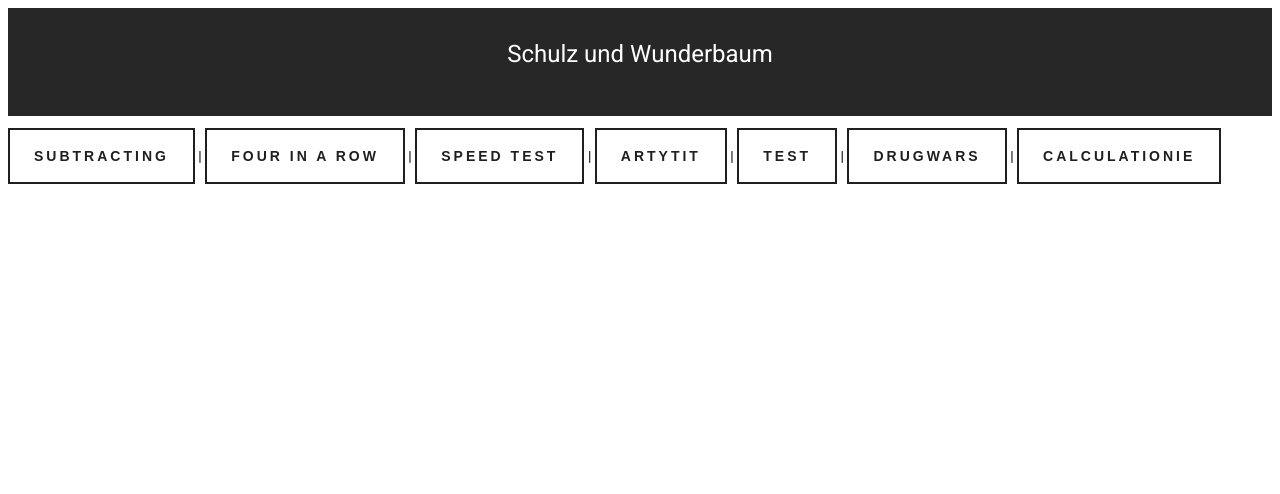
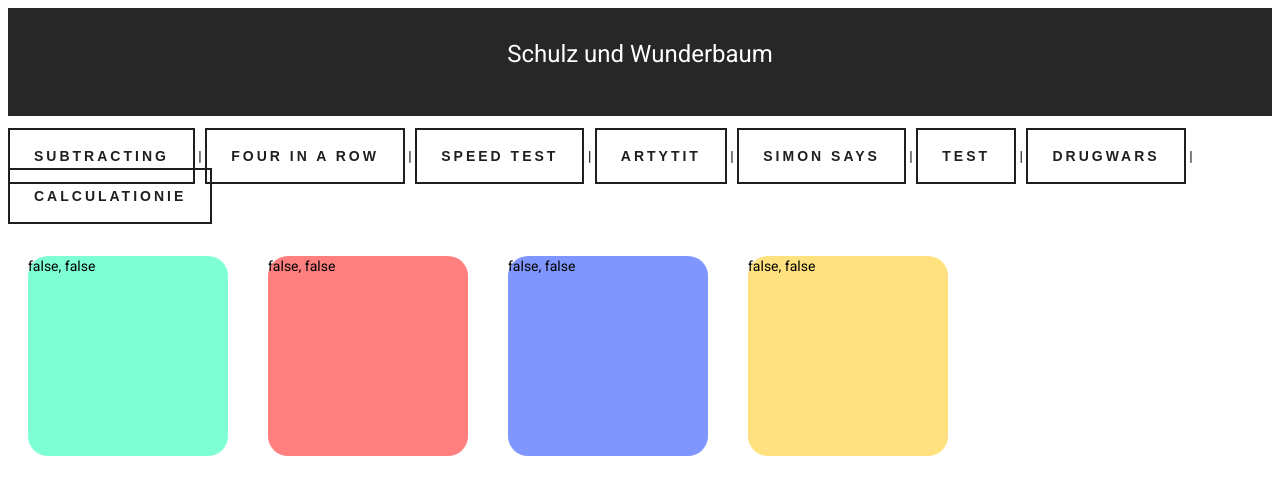
Before and after one commit to AmonMcDuul/schulz-und-wunderbaum-frontend, an Angular app: page /simonsays in a window 1280 px wide. Before the commit this address led to /. Shown: the top 494 px of the page. Built offline with nearby package versions, Linux system fonts and the light colour scheme.

Commit message:
simonsays async not yet working

```diff
--- a/src/app/app.component.html
+++ b/src/app/app.component.html
@@ -7,6 +7,7 @@
   <a class="btn btn-dark btn-big" routerLink="/fourinarow">Four in a Row</a> |
   <a class="btn btn-dark btn-big" routerLink="/typespeed">Speed Test</a> |
   <a class="btn btn-dark btn-big" routerLink="/generative">Artytit</a> |
+  <a class="btn btn-dark btn-big" routerLink="/simonsays">Simon Says</a> |
   <a class="btn btn-dark btn-big" routerLink="/test">Test</a> |
   <a class="btn btn-dark btn-big" routerLink="/drugwars">DrugWars</a> |
   <a class="btn btn-dark btn-big" routerLink="/calculations">Calculationie</a>
--- a/src/app/app.module.ts
+++ b/src/app/app.module.ts
@@ -31,6 +31,7 @@ import { FourInARowComponent } from './four-in-a-row/four-in-a-row.component';
 import { GamedialogComponent } from './four-in-a-row/gamedialog/gamedialog.component';
 import { TypespeedComponent } from './typespeed/typespeed.component';
 import { GenerativeComponent } from './generative/generative.component';
+import { SimonsaysComponent } from './simonsays/simonsays.component';
 
 
 
@@ -51,6 +52,7 @@ import { GenerativeComponent } from './generative/generative.component';
     FourInARowComponent,
     TypespeedComponent,
     GenerativeComponent,
+    SimonsaysComponent,
   ],
   imports: [
     FlexLayoutModule,
@@ -72,6 +74,7 @@ import { GenerativeComponent } from './generative/generative.component';
       {path: 'fourinarow', component: FourInARowComponent},
       {path: 'typespeed', component: TypespeedComponent},
       {path: 'generative', component: GenerativeComponent},
+      {path: 'simonsays', component: SimonsaysComponent},
       {path: 'test', component: TestComponent},
       {path: 'drugwars', component: DrugwarsComponent},
       {path: 'calculations', component: CalculationsComponent},
--- a/src/app/generative/generative.component.ts
+++ b/src/app/generative/generative.component.ts
@@ -26,6 +26,10 @@ ngAfterViewInit() {
 clearCanvas() {
   this.canvas.width+=0;
   this.ngAfterViewInit();
+}
+
+repeat() {
+  window.requestAnimationFrame(() => this.drawCanvas())
 }
 
 drawCanvas() {
@@ -70,6 +74,8 @@ drawCanvas() {
       this.context.restore();
       this.context.stroke();
     }
+
+    window.setTimeout(() => {this.repeat()}, 7000)
 }
 
 }
--- /dev/null
+++ b/src/app/simonsays/simonsays.component.html
@@ -0,0 +1,13 @@
+
+<div class="grid-container">
+    <ng-container *ngFor="let number of displaySequence; let i = index">
+        <ng-container *ngIf="compStyle === i; else normalStyling">
+            <div class="color{{i}} gen" (click)="playerInput(i)"> {{i}}, {{solved}}, {{playerMove}}, {{compStyle}}
+            </div>
+        </ng-container>
+        <ng-template #normalStyling>
+            <div class="color{{i}} gen" (click)="playerInput(i)"> {{solved}}, {{playerMove}}
+            </div>
+        </ng-template>
+    </ng-container>
+</div>
--- /dev/null
+++ b/src/app/simonsays/simonsays.component.scss
@@ -0,0 +1,57 @@
+.gen {
+    width: 200px;
+    height: 200px;
+    float:left;
+    margin: 20px;
+    border-radius: 10%;
+}
+
+.color0 {
+    background-color: aquamarine;
+}
+
+.color1 {
+    background-color: rgb(255, 127, 127);
+}
+
+.color2 {
+    background-color: rgb(127, 150, 255);
+}
+
+.color3 {
+    background-color: rgb(255, 225, 127);
+}
+
+
+.color0:active {
+    box-shadow: inset 20px 0 300px rgb(0, 255, 106),
+  }
+
+.color1:active {
+    box-shadow: inset 20px 0 300px rgb(255, 0, 76),
+  }
+
+.color2:active {
+    box-shadow: inset 20px 0 300px rgb(111, 0, 255),
+  }
+
+.color3:active {
+    box-shadow: inset 20px 0 300px rgb(255, 238, 0),
+  }
+
+
+.active0 {
+    box-shadow: inset 20px 0 300px rgb(0, 255, 106),
+  }
+
+.active1 {
+    box-shadow: inset 20px 0 300px rgb(255, 0, 76),
+  }
+
+.active2 {
+    box-shadow: inset 20px 0 300px rgb(111, 0, 255),
+  }
+
+.active3 {
+    box-shadow: inset 20px 0 300px rgb(255, 238, 0),
+  }
--- /dev/null
+++ b/src/app/simonsays/simonsays.component.ts
@@ -0,0 +1,85 @@
+import { ChangeDetectorRef, Component, OnInit } from '@angular/core';
+
+@Component({
+  selector: 'app-simonsays',
+  templateUrl: './simonsays.component.html',
+  styleUrls: ['./simonsays.component.scss']
+})
+export class SimonsaysComponent implements OnInit {
+
+  displaySequence: Array<number> = [1,2,3,4]
+  compSequence: Array<number> = [];
+  userSequence: Array<number> = [];
+  lengthSequence: number = 2;
+  solved: Boolean = false;
+  playerMove: Boolean = false;
+  compStyle: number = -1;
+
+  constructor(private ref: ChangeDetectorRef) { }
+
+  ngOnInit(): void {
+    this.generateSequence()
+  }
+
+  generateNumber(min: number, max: number) {
+    return Math.floor(Math.random() * (max - min + 1) + min)
+  }
+
+  generateSequence() {
+    for (let i = 0; i < this.lengthSequence; i++) {
+      this.compSequence.push(this.generateNumber(0,3))
+    }
+    console.log(this.compSequence)
+  }
+
+  computerMove() {
+    this.compSequence.push(this.generateNumber(0,3))
+    this.playerMove = true
+    this.userSequence = []
+  }
+
+  async sequenceLoop() {
+    for (const seq of this.compSequence) {
+        setInterval(() => {
+          this.compStyle = seq;
+          // require view to be updated
+          this.ref.markForCheck();
+          console.log(this.compStyle)
+        }, 5000);
+      }
+
+    }
+
+
+  solutionCheck() {
+    for (let j = 0; j < this.userSequence.length; j++) {
+      if (this.compSequence[j] === this.userSequence[j]) {
+        this.solved = true
+      }
+      else {
+        this.solved = false
+        this.userSequence = []
+        this.compSequence = []
+        this.generateSequence()
+      }
+    }
+
+    if (this.compSequence.length === this.userSequence.length) {
+      this.playerMove = false
+    }
+
+    if ((this.compSequence.length === this.userSequence.length) && (this.solved === true)) {
+      this.computerMove()
+    }
+
+    this.sequenceLoop()
+  }
+
+  playerInput(clickedIndex: number) {
+    this.userSequence.push(clickedIndex)
+    this.solutionCheck()
+
+    console.log(this.userSequence, this.compSequence)
+  }
+
+}
```
Also changed, not shown: 1 other file (tests, documents, lock files or other folders).
